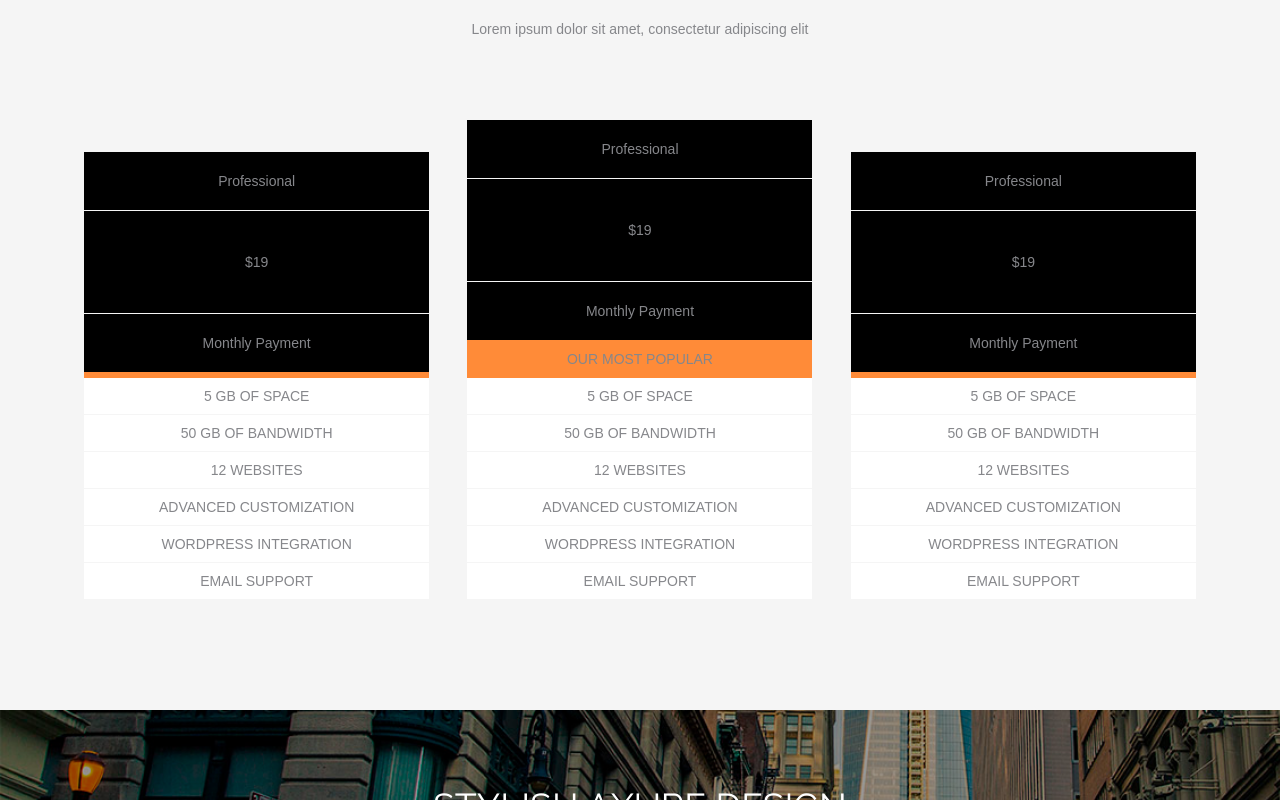
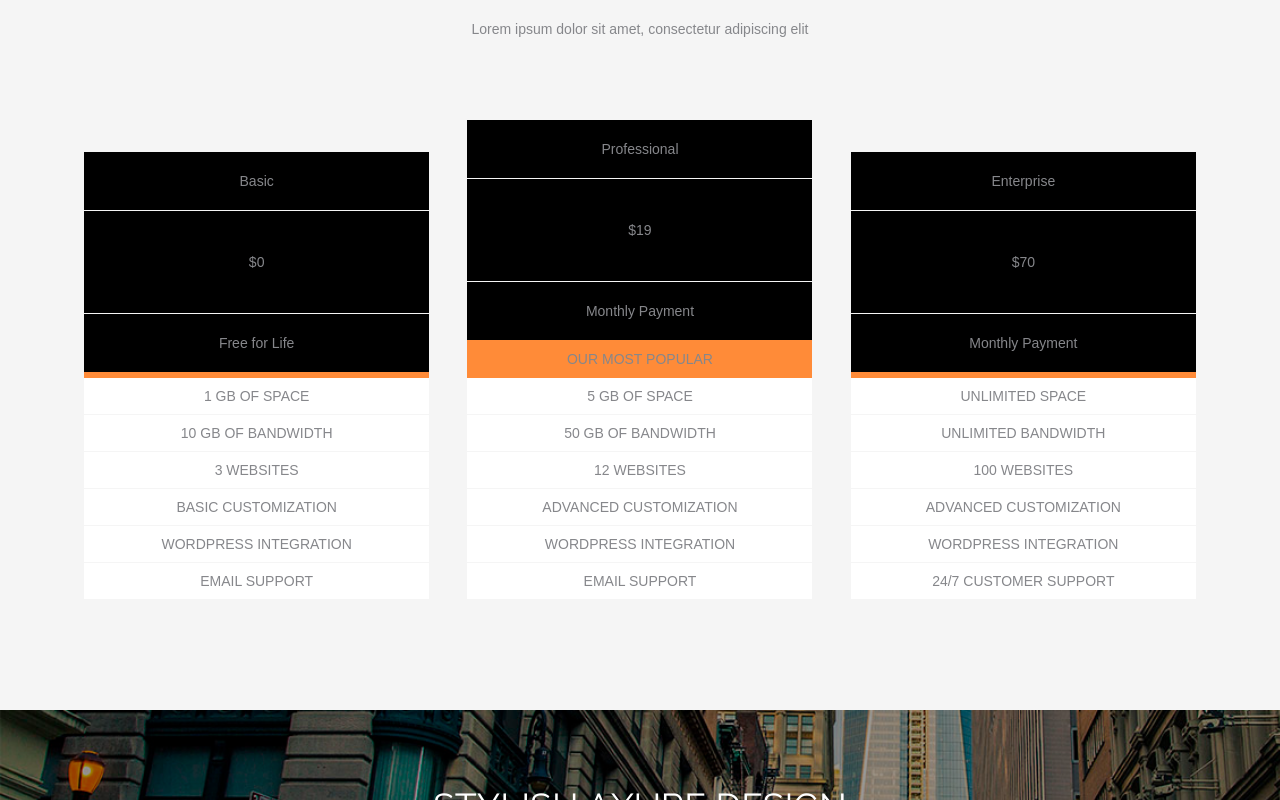
Before and after one commit to donald3309463/tms-html, a plain HTML site: page index.html in a window 1280 px wide. Shown: the part 1660-2460 px from the top of the page. Drawn offline with Linux system fonts and the light colour scheme; a web font is replaced by a local one.

Commit message:
index,stlyles,fonts,h2, block "AWESOME", block Stylish full, social black, contact, prices, header, no fonts, intro,

```diff
--- a/assets/style/style.css
+++ b/assets/style/style.css
@@ -356,7 +356,8 @@ textarea {
 .socialmedia {
     height: 105px;
     background-size: cover;
-    border-bottom: 2px solid #cccccc;
+    box-shadow: 0 3px 3px rgba(0,0,0,.38);
+    position: relative;
 }
 .socialimages {
     height: 105px;
@@ -453,7 +454,7 @@ textarea {
 
 .axit_contact {
     margin: 0 auto;
-    height: 254px;
+    height: 65%;
     width: 285px;
     display: flex;
     flex-direction: column;
--- a/index.html
+++ b/index.html
@@ -91,14 +91,14 @@
     <p class="_textcenter">Lorem ipsum dolor sit amet, consectetur adipiscing elit</p>
     <div class="allprices row">
       <div class="pricins">
-        <div class="price__black _textcenter">Professional</div>
-        <div class="price__black1 _textcenter">$19</div>
-        <div class="price__black _textcenter">Monthly Payment</div>
+        <div class="price__black _textcenter">Basic</div>
+        <div class="price__black1 _textcenter">$0</div>
+        <div class="price__black _textcenter">Free for Life</div>
         <div class="price__choice _textcenter _up"> </div>
-        <div class="price__white _textcenter _up">5 gb of space</div>
-        <div class="price__white _textcenter _up">50 gb of bandwidth</div>
-        <div class="price__white _textcenter _up">12 websites</div>
-        <div class="price__white _textcenter _up">advanced customization</div>
+        <div class="price__white _textcenter _up">1 gb of space</div>
+        <div class="price__white _textcenter _up">10 gb of bandwidth</div>
+        <div class="price__white _textcenter _up">3 websites</div>
+        <div class="price__white _textcenter _up">basic customization</div>
         <div class="price__white _textcenter _up">wordpress integration</div>
         <div class="price__white _textcenter _up">email support</div>
       </div>
@@ -115,16 +115,16 @@
         <div class="price__white _textcenter _up">email support</div>
       </div>
       <div class="pricins">
-        <div class="price__black _textcenter">Professional</div>
-        <div class="price__black1 _textcenter">$19</div>
+        <div class="price__black _textcenter">Enterprise</div>
+        <div class="price__black1 _textcenter">$70</div>
         <div class="price__black _textcenter">Monthly Payment</div>
         <div class="price__choice _textcenter _up"> </div>
-        <div class="price__white _textcenter _up">5 gb of space</div>
-        <div class="price__white _textcenter _up">50 gb of bandwidth</div>
-        <div class="price__white _textcenter _up">12 websites</div>
-        <div class="price__white _textcenter _up">advanced customization</div>
+        <div class="price__white _textcenter _up">Unlimited space</div>
+        <div class="price__white _textcenter _up">unlimited bandwidth</div>
+        <div class="price__white _textcenter _up">100 websites</div>
+        <div class="price__white _textcenter _up">Advanced Customization</div>
         <div class="price__white _textcenter _up">wordpress integration</div>
-        <div class="price__white _textcenter _up">email support</div>
+        <div class="price__white _textcenter _up">24/7 customer support</div>
       </div>
     </div>
   </div>
```
